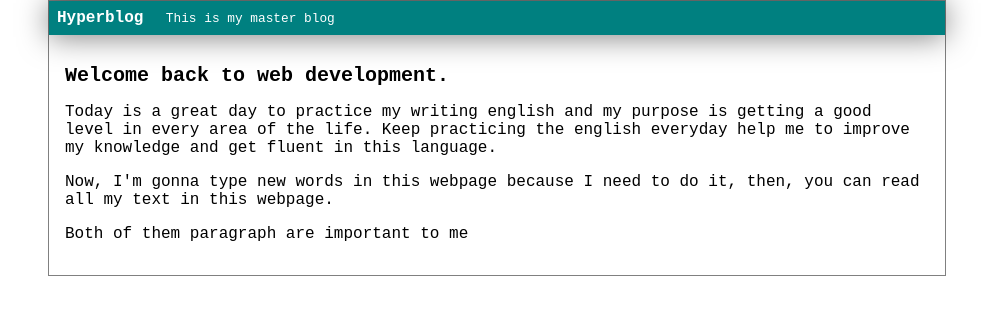
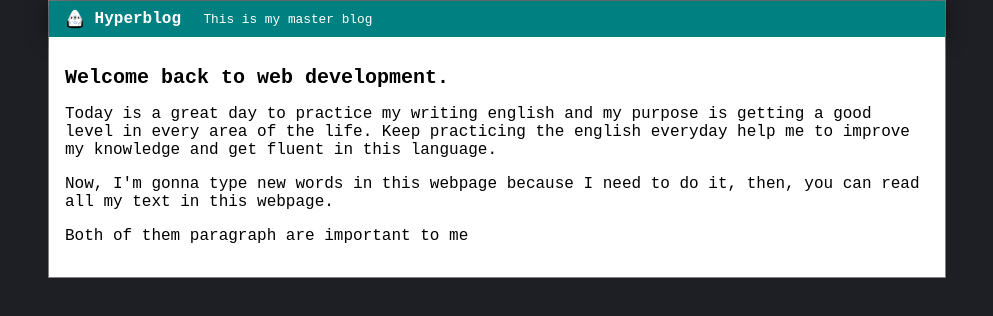
Before and after one commit to ricardojcrux/hyperblog, a plain HTML site: page index.html in a window 1280 px wide. Shown: the whole page, without its empty margins (143-1136 px from the left). Drawn offline with Linux system fonts and the light colour scheme.

Commit message:
New logo and new header

```diff
--- a/css/style.css
+++ b/css/style.css
@@ -1,8 +1,9 @@
 body
 {
-    color: black;
-    text-align: left;
-    font-family:monospace;
+    background:#1e1f24;
+    color: white;
+    text-align: justify;
+    font-family: monospace;
     font-size: 16px;
     margin: 0;
     padding: 0;
@@ -21,15 +22,22 @@ body
 }
 #cabecera
 {
-    background-color: teal;
+    background: teal;
     color: white;
     margin: 0;
-    padding: 0.5em;
+    padding: 0.5em 0 0.5em 1em;
     font-weight: bold;
-    box-shadow: 0px 2px 30px 0px rgba(0,0,0,0.50);
+    box-shadow: 0px 2px 20px 0px rgba(0,0,0,0.50);
+}
+#cabecera #logo
+{
+    width: 20px;
+    vertical-align: middle;
 }
 #post
 {
+    color: black;
+    background: white;
     padding: 1em;
 }
 #cabecera #tagline
--- a/index.html
+++ b/index.html
@@ -1,14 +1,16 @@
 <html>
     <head>
+        <meta charset="UTF-8">
         <title>My Webpage, again V2.0</title>
-        <link rel="stylesheet" href="css/style.css"
+        <link rel="stylesheet" href="css/style.css"/>
     </head>
     <body>
         <div id="container">
-        <div id="cabecera">
-            Hyperblog
-            <span id="tagline">This is my master blog</span>
-        </div>
+            <div id="cabecera">
+                <img id="logo" src="imagenes/dragon.png"/>
+                Hyperblog
+                <span id="tagline">This is my master blog</span>
+            </div>
             <div id="post">
                 <h1>
                     Welcome back to web development.
```
